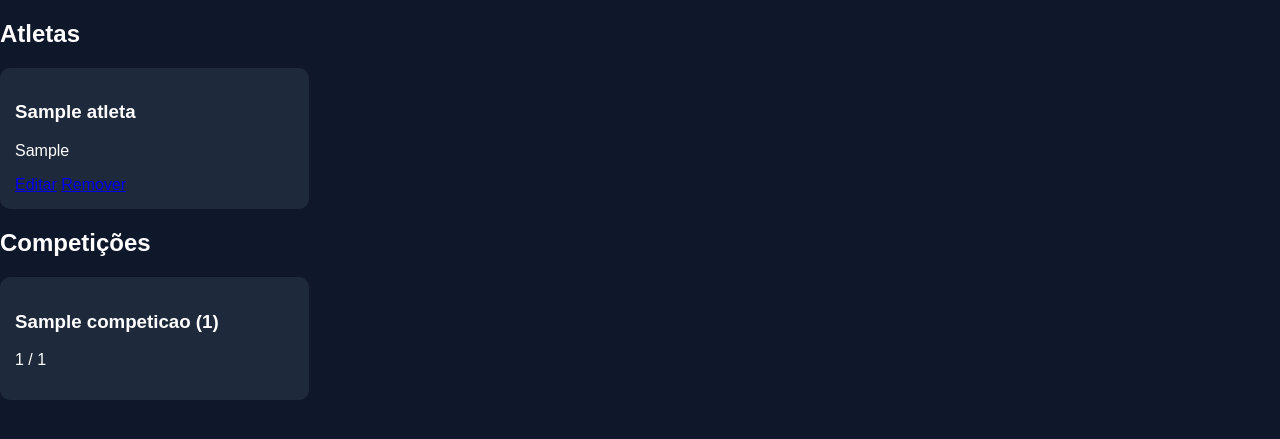
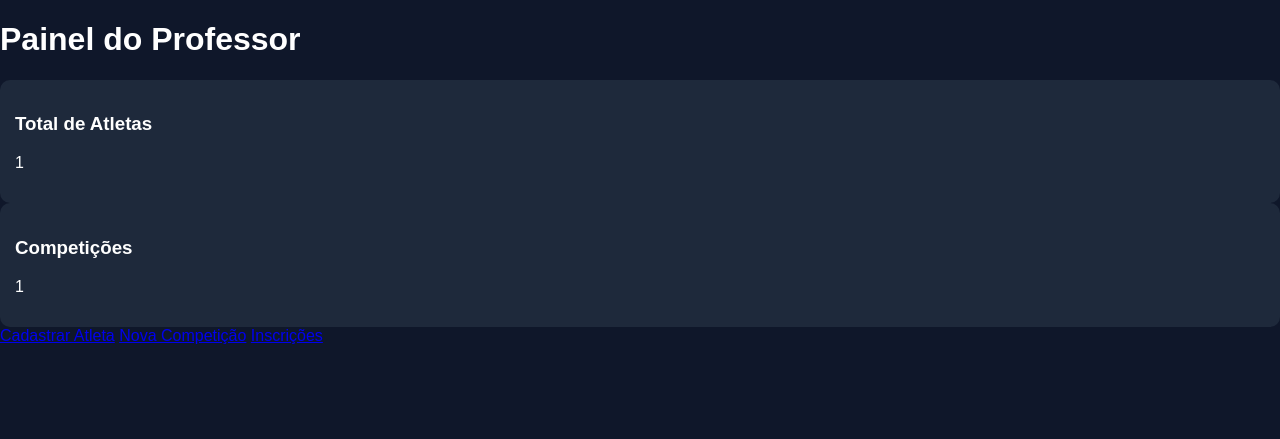
Before and after one commit to pepeuloureirob/volley-coach-system, a Flask app: template templates/index.html in a window 1280 px wide. Shown: the part 120-559 px from the top of the page. Run offline with Flask 3, Linux system fonts and the light colour scheme; tables that the repository leaves empty hold one stand-in row (values such as "Sample post"); the template is opened without the code that fills it: values that come from a table or form of the project are taken from there, most other values are stand-ins (such as "Sample title", 1, 10 or a date in 2020).

Commit message:
Update index.html

```diff
--- a/templates/index.html
+++ b/templates/index.html
@@ -1,26 +1,30 @@
 {% extends 'base.html' %}
 {% block content %}
 
-<h2>Atletas</h2>
-<div class="grid">
-{% for atleta in atletas %}
-<div class="card">
-    <h3>{{ atleta.nome }}</h3>
-    <p>{{ atleta.categoria }}</p>
-    <a href="/editar_atleta/{{ atleta.id }}">Editar</a>
-    <a href="/remover_atleta/{{ atleta.id }}">Remover</a>
-</div>
-{% endfor %}
-</div>
+<div class="dashboard">
 
-<h2>Competições</h2>
-<div class="grid">
-{% for comp in competicoes %}
-<div class="card">
-    <h3>{{ comp.nome }} ({{ comp.ano }})</h3>
-    <p>{{ comp.inscricoes.count() }} / {{ comp.limite_atletas }}</p>
-</div>
-{% endfor %}
+    <h1>Painel do Professor</h1>
+
+    <div class="cards">
+
+        <div class="card">
+            <h3>Total de Atletas</h3>
+            <p>{{ total_atletas }}</p>
+        </div>
+
+        <div class="card">
+            <h3>Competições</h3>
+            <p>{{ total_competicoes }}</p>
+        </div>
+
+    </div>
+
+    <div class="actions">
+        <a href="/cadastrar_atleta" class="btn">Cadastrar Atleta</a>
+        <a href="/nova_competicao" class="btn">Nova Competição</a>
+        <a href="/inscricoes" class="btn secondary">Inscrições</a>
+    </div>
+
 </div>
 
 {% endblock %}
```
